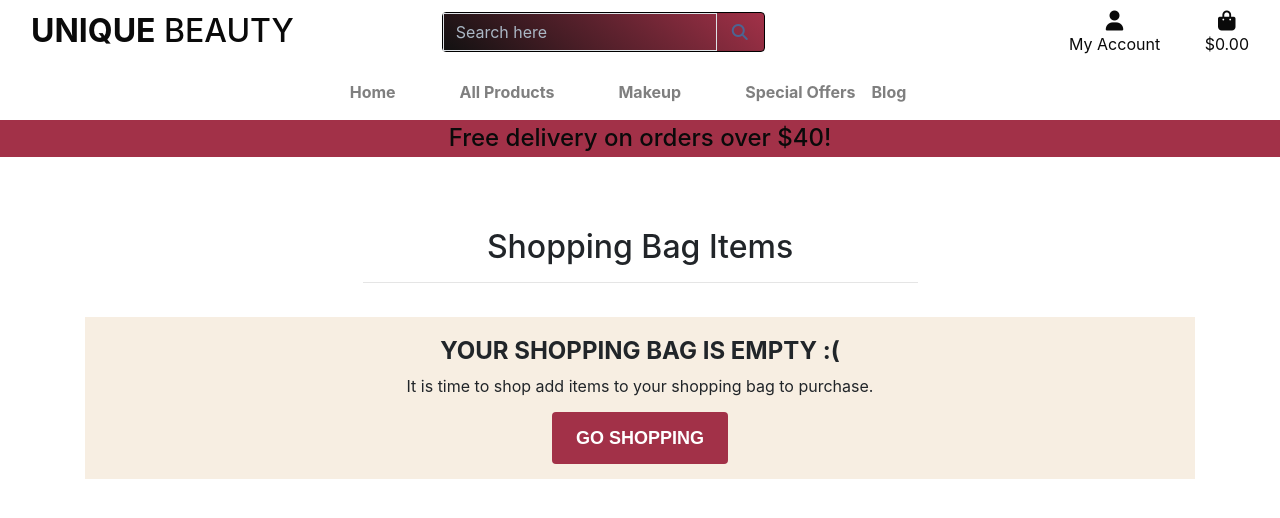
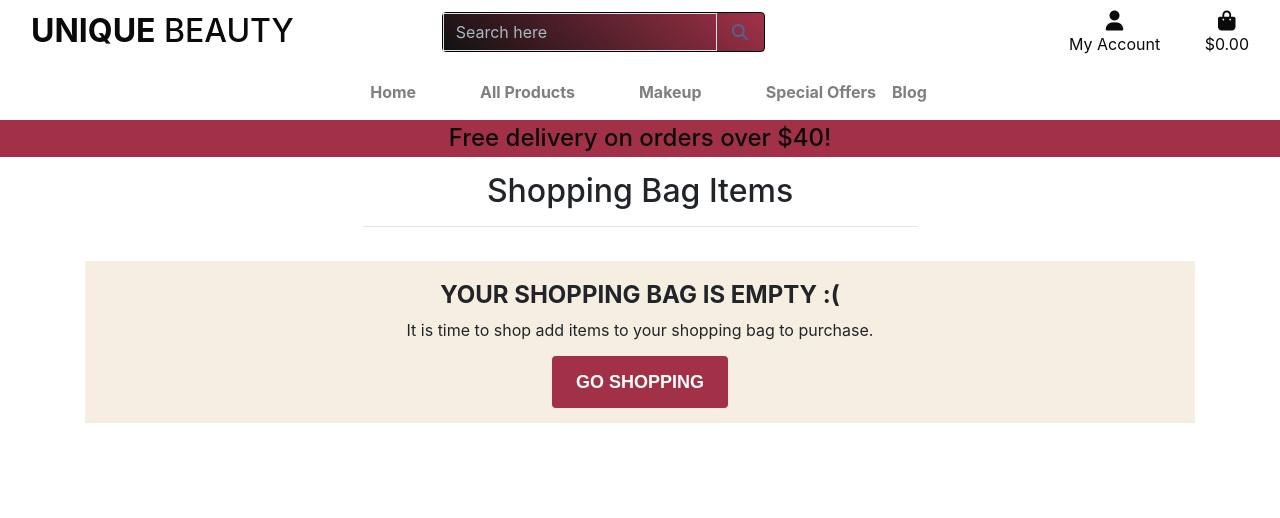
Before and after one commit to Saleha-m14/Unique-Beauty, a Django app: page /shopping_bag/ in a window 1280 px wide. Shown: the top 518 px of the page. Run offline with Django 4.2, Linux system fonts and the light colour scheme; parts of the project's set-up code (start-up, migrations or seed data) failed here and were passed over; some libraries are stand-ins or nearby versions.

Commit message:
final changes

```diff
--- a/static/css/base.css
+++ b/static/css/base.css
@@ -282,7 +282,7 @@
     }
 
     .header-container {
-        padding-top: 164px;
+        padding-top: 108px;
     }
 }
 
--- a/templates/base.html
+++ b/templates/base.html
@@ -8,7 +8,7 @@
         {% block meta %}
             <meta http-equiv="X-UA-Compatible" content="ie=edge">
             <meta charset="utf-8">
-            <meta name="viewport" content="width=device-width, initial-scale=1, shrink-to-fit=no">
+            <meta name="viewport" content="width=device-width, initial-scale=1.0">
             <meta name="description" content="Unique Beauty shop that sells cosmetics and beauty products">
             <meta name="keywords" content="cosmetics, beauty, makeup, lipstick, face cream, lip gloss, unique">
 
--- a/templates/includes/mobile-top-header.html
+++ b/templates/includes/mobile-top-header.html
@@ -1,3 +1,4 @@
+<ul>
     <li class="list-inline-item">
         <a class="text-black nav-link d-block d-lg-none" href="#" id="mobile-search" data-toggle="dropdown" aria-haspopup="true" aria-expanded="false">
             <div class="text-center">
@@ -54,3 +55,4 @@
         </div>
     </a>
     </li>
+</ul>
```
Lines whose indentation alone changed are shown as unchanged.
